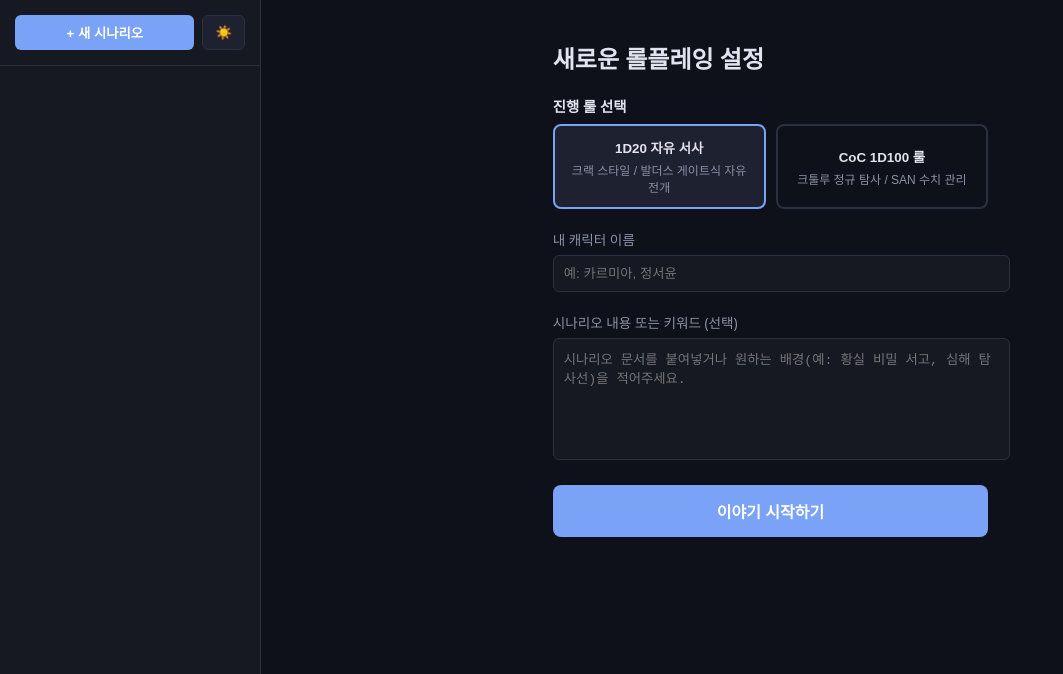
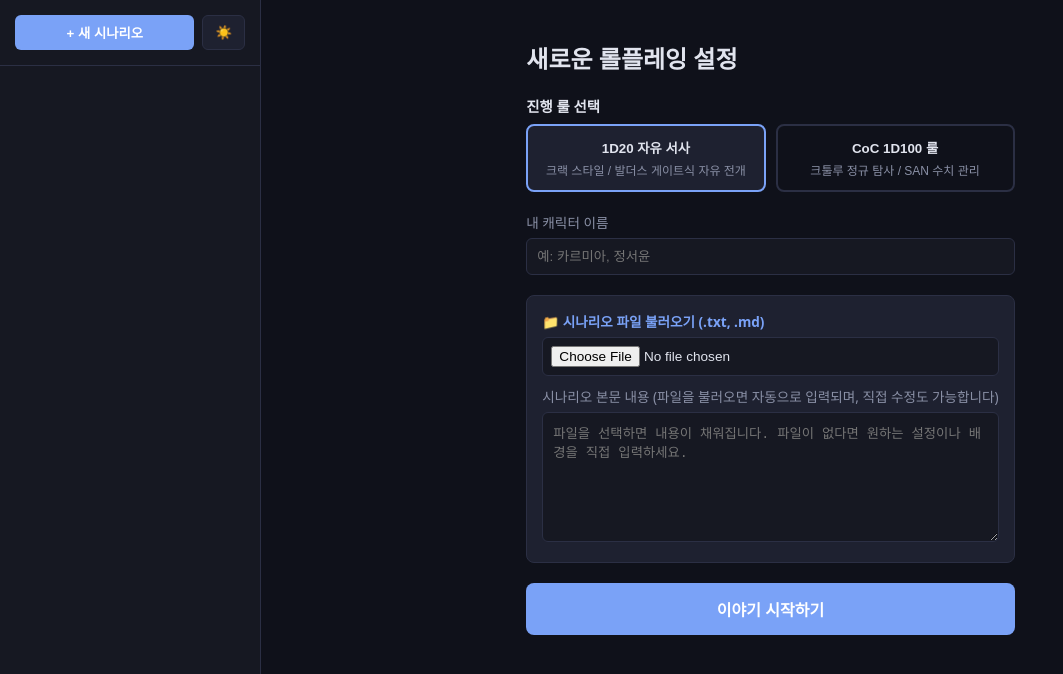
Before and after one commit to djatnqls08-byte/rp-trpg-app, a Next.js app: page / in a window 1280 px wide. Shown: the top 674 px of the page, without its empty margins (0-1063 px from the left). Built offline with nearby package versions, Linux system fonts and the light colour scheme.

Commit message:
Update page.js

```diff
--- a/app/page.js
+++ b/app/page.js
@@ -12,6 +12,7 @@ export default function App() {
   const [wizardMode, setWizardMode] = useState("d20"); // "d20" | "coc"
   const [charName, setCharName] = useState("");
   const [scenarioInput, setScenarioInput] = useState("");
+  const [uploadedFileName, setUploadedFileName] = useState("");
 
   // CoC 전용 스탯 입력값
   const [cocStats, setCocStats] = useState({
@@ -28,8 +29,8 @@ export default function App() {
   // 주사위 롤러 상태
   const [isRolling, setIsRolling] = useState(false);
   const [diceResult, setDiceResult] = useState(null);
-  const [targetDc, setTargetDc] = useState(12); // D20용 난이도
-  const [targetStat, setTargetStat] = useState(50); // CoC용 기능치
+  const [targetDc, setTargetDc] = useState(12);
+  const [targetStat, setTargetStat] = useState(50);
 
   const theme = isDarkMode
     ? {
@@ -72,12 +73,31 @@ export default function App() {
 
   const activeSession = sessions.find((s) => s.id === activeSessionId);
 
-  // 새 세션 생성
+  // 시나리오 파일 읽기 핸들러 (.txt, .md 지원)
+  const handleFileUpload = (e) => {
+    const file = e.target.files[0];
+    if (!file) return;
+
+    setUploadedFileName(file.name);
+    const reader = new FileReader();
+    reader.onload = (event) => {
+      setScenarioInput(event.target.result);
+    };
+    reader.readAsText(file, "UTF-8");
+  };
+
+  // 새 세션 시작
   const startNewSession = () => {
     const isCoc = wizardMode === "coc";
+    const sessionTitle = charName
+      ? `${charName}의 이야기`
+      : uploadedFileName
+        ? uploadedFileName.replace(/\.[^/.]+$/, "")
+        : (isCoc ? "새 CoC 탐사" : "새 자유 서사");
+
     const newSession = {
       id: Date.now(),
-      title: charName ? `${charName}의 이야기` : (isCoc ? "새 CoC 탐사" : "새 자유 서사"),
+      title: sessionTitle,
       ruleMode: wizardMode,
       scenarioText: scenarioInput,
       sheet: isCoc
@@ -115,9 +135,10 @@ export default function App() {
     setActiveSessionId(newSession.id);
     setScenarioInput("");
     setCharName("");
+    setUploadedFileName("");
   };
 
-  // 주사위 굴림 (모드별 분기)
+  // 주사위 굴림
   const rollDice = () => {
     if (isRolling || !activeSession) return;
     setIsRolling(true);
@@ -127,7 +148,6 @@ export default function App() {
 
     setTimeout(() => {
       if (isCoc) {
-        // CoC 1D100
         const roll = Math.floor(Math.random() * 100) + 1;
         const target = Number(targetStat);
         let outcome = "";
@@ -141,9 +161,8 @@ export default function App() {
         else outcome = "실패 (Failure)";
 
         setDiceResult({ roll, outcome, target, type: "1D100" });
-        setInput((prev) => `${prev} [1D100 결과: ${roll} / 판정치: ${target} -> ${outcome}] `);
+        setInput((prev) => `${prev} [1D100 판정 결과: ${roll} / 목표치: ${target} -> ${outcome}] `);
       } else {
-        // 자유 서사용 1D20
         const roll = Math.floor(Math.random() * 20) + 1;
         const dc = Number(targetDc);
         let outcome = "";
@@ -160,7 +179,7 @@ export default function App() {
     }, 1000);
   };
 
-  // 메시지 전송 및 태그 파싱
+  // 대화 메시지 전송
   const sendMessage = async () => {
     if (!input.trim() || !activeSession) return;
 
@@ -257,7 +276,7 @@ export default function App() {
         </div>
       </div>
 
-      {/* 2. 중앙 메인 패널 */}
+      {/* 2. 메인 화면 */}
       <div style={{ flex: 1, display: "flex", flexDirection: "column", position: "relative" }}>
         {!activeSession ? (
           /* 세션 생성 마법사 */
@@ -304,7 +323,7 @@ export default function App() {
               </div>
             </div>
 
-            {/* 캐릭터 이름 */}
+            {/* 탐사자/캐릭터 이름 */}
             <div>
               <label style={{ display: "block", marginBottom: "6px", fontSize: "0.85rem", color: theme.textMuted }}>내 캐릭터 이름</label>
               <input
@@ -312,11 +331,11 @@ export default function App() {
                 value={charName}
                 onChange={(e) => setCharName(e.target.value)}
                 placeholder="예: 카르미아, 정서윤"
-                style={{ width: "100%", padding: "10px", backgroundColor: theme.inputBg, border: `1px solid ${theme.border}`, borderRadius: "6px", color: theme.text }}
+                style={{ width: "100%", padding: "10px", backgroundColor: theme.inputBg, border: `1px solid ${theme.border}`, borderRadius: "6px", color: theme.text, boxSizing: "border-box" }}
               />
             </div>
 
-            {/* CoC 선택 시에만 나타나는 스탯 수치 입력 영역 */}
+            {/* CoC 특성치 입력창 */}
             {wizardMode === "coc" && (
               <div style={{ backgroundColor: theme.panel, padding: "15px", borderRadius: "8px", border: `1px solid ${theme.border}` }}>
                 <div style={{ fontWeight: "bold", fontSize: "0.9rem", marginBottom: "12px", color: theme.danger }}>CoC 탐사자 특성치 입력</div>
@@ -328,7 +347,7 @@ export default function App() {
                         type="number"
                         value={cocStats[statKey]}
                         onChange={(e) => setCocStats({ ...cocStats, [statKey]: e.target.value })}
-                        style={{ width: "100%", padding: "6px", backgroundColor: theme.inputBg, border: `1px solid ${theme.border}`, borderRadius: "4px", color: theme.text }}
+                        style={{ width: "100%", padding: "6px", backgroundColor: theme.inputBg, border: `1px solid ${theme.border}`, borderRadius: "4px", color: theme.text, boxSizing: "border-box" }}
                       />
                     </div>
                   ))}
@@ -336,15 +355,47 @@ export default function App() {
               </div>
             )}
 
-            {/* 시나리오 입력 / 첨부 */}
-            <div>
-              <label style={{ display: "block", marginBottom: "6px", fontSize: "0.85rem", color: theme.textMuted }}>시나리오 내용 또는 키워드 (선택)</label>
-              <textarea
-                value={scenarioInput}
-                onChange={(e) => setScenarioInput(e.target.value)}
-                placeholder="시나리오 문서를 붙여넣거나 원하는 배경(예: 황실 비밀 서고, 심해 탐사선)을 적어주세요."
-                style={{ width: "100%", height: "100px", padding: "10px", backgroundColor: theme.inputBg, border: `1px solid ${theme.border}`, borderRadius: "6px", color: theme.text, resize: "none" }}
-              />
+            {/* 시나리오 문서 업로드 & 본문 입력 영역 */}
+            <div style={{ backgroundColor: theme.panel, padding: "15px", borderRadius: "8px", border: `1px solid ${theme.border}`, display: "flex", flexDirection: "column", gap: "10px" }}>
+              <div>
+                <label style={{ display: "block", marginBottom: "6px", fontWeight: "bold", fontSize: "0.85rem", color: theme.accent }}>
+                  📁 시나리오 파일 불러오기 (.txt, .md)
+                </label>
+                <input
+                  type="file"
+                  accept=".txt,.md"
+                  onChange={handleFileUpload}
+                  style={{
+                    display: "block",
+                    width: "100%",
+                    padding: "8px",
+                    backgroundColor: theme.inputBg,
+                    border: `1px solid ${theme.border}`,
+                    borderRadius: "6px",
+                    color: theme.text,
+                    fontSize: "0.85rem",
+                    cursor: "pointer",
+                    boxSizing: "border-box",
+                  }}
+                />
+                {uploadedFileName && (
+                  <div style={{ fontSize: "0.75rem", color: theme.success, marginTop: "4px" }}>
+                    ✓ 로드 완료: {uploadedFileName}
+                  </div>
+                )}
+              </div>
+
+              <div>
+                <label style={{ display: "block", marginBottom: "6px", fontSize: "0.85rem", color: theme.textMuted }}>
+                  시나리오 본문 내용 (파일을 불러오면 자동으로 입력되며, 직접 수정도 가능합니다)
+                </label>
+                <textarea
+                  value={scenarioInput}
+                  onChange={(e) => setScenarioInput(e.target.value)}
+                  placeholder="파일을 선택하면 내용이 채워집니다. 파일이 없다면 원하는 설정이나 배경을 직접 입력하세요."
+                  style={{ width: "100%", height: "130px", padding: "10px", backgroundColor: theme.inputBg, border: `1px solid ${theme.border}`, borderRadius: "6px", color: theme.text, resize: "vertical", boxSizing: "border-box" }}
+                />
+              </div>
             </div>
 
             <button
@@ -355,9 +406,8 @@ export default function App() {
             </button>
           </div>
         ) : (
-          /* 활성 대화방 인터페이스 */
+          /* 활성 대화창 */
           <>
-            {/* 상단 툴바 */}
             <div style={{ padding: "10px 20px", backgroundColor: theme.sidebar, borderBottom: `1px solid ${theme.border}`, display: "flex", justifyContent: "space-between", alignItems: "center" }}>
               <span style={{ fontWeight: "bold" }}>{activeSession.title}</span>
 
@@ -405,7 +455,7 @@ export default function App() {
               </div>
             )}
 
-            {/* 대화창 */}
+            {/* 대화 기록 로그 */}
             <div style={{ flex: 1, overflowY: "auto", padding: "20px", display: "flex", flexDirection: "column", gap: "15px" }}>
               {activeSession.messages.map((m, i) => (
                 <div
@@ -428,7 +478,7 @@ export default function App() {
               {isLoading && <div style={{ color: theme.textMuted, fontSize: "0.9rem" }}>생각하는 중...</div>}
             </div>
 
-            {/* 입력창 */}
+            {/* 채팅 입력창 */}
             <div style={{ padding: "15px", backgroundColor: theme.sidebar, borderTop: `1px solid ${theme.border}`, display: "flex", gap: "10px" }}>
               <textarea
                 value={input}
@@ -440,7 +490,7 @@ export default function App() {
                   }
                 }}
                 placeholder="지문이나 대사를 입력하세요..."
-                style={{ flex: 1, height: "50px", backgroundColor: theme.panel, color: theme.text, border: `1px solid ${theme.border}`, borderRadius: "8px", padding: "10px", resize: "none", outline: "none" }}
+                style={{ flex: 1, height: "50px", backgroundColor: theme.panel, color: theme.text, border: `1px solid ${theme.border}`, borderRadius: "8px", padding: "10px", resize: "none", outline: "none", boxSizing: "border-box" }}
               />
               <button
                 onClick={sendMessage}
@@ -453,7 +503,7 @@ export default function App() {
         )}
       </div>
 
-      {/* 3. 우측 상태창 (세션 활성화 시) */}
+      {/* 3. 우측 상태창 */}
       {activeSession && (
         <div style={{ width: "230px", backgroundColor: theme.sidebar, borderLeft: `1px solid ${theme.border}`, padding: "15px", display: "flex", flexDirection: "column", gap: "15px" }}>
           <div>
```
